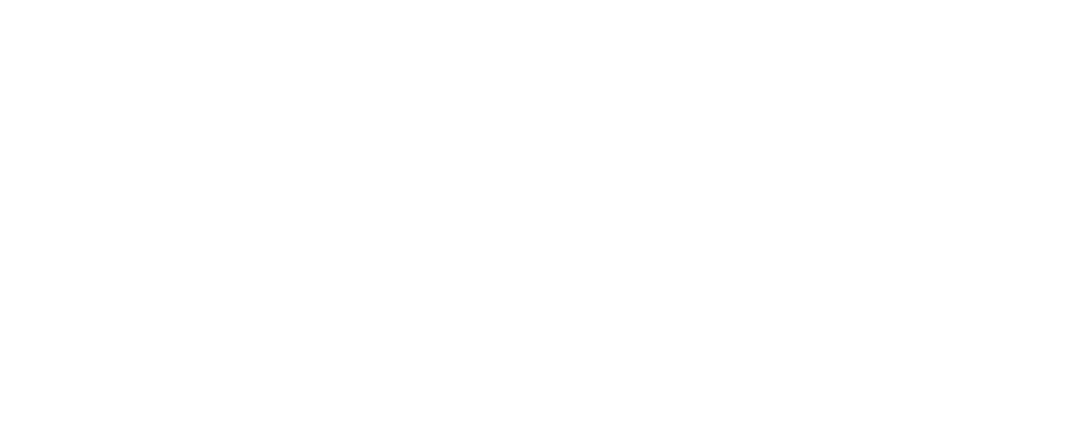
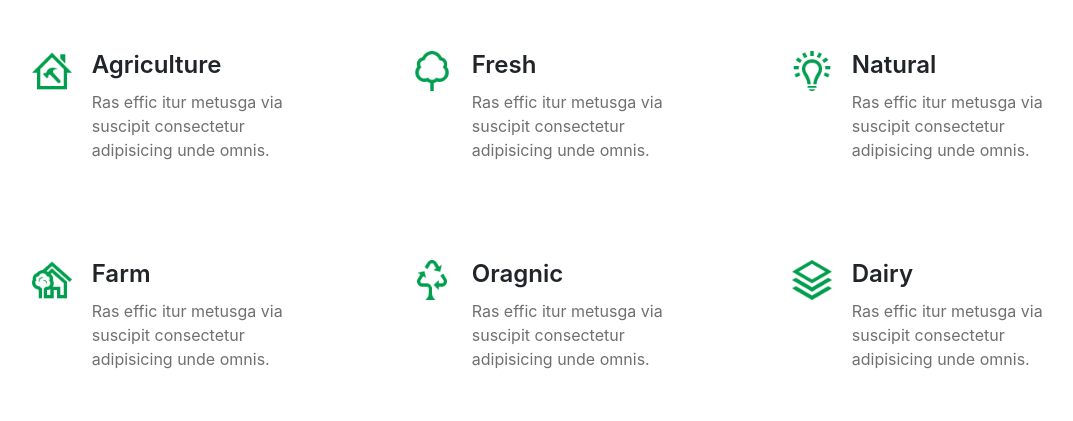
Before and after one commit to QuynhLa98/Capstone_farmstead, a plain HTML site: page index.html in a window 1280 px wide. Shown: the whole page, without its empty margins (74-1147 px from the left). Drawn offline with nearby package versions, Linux system fonts and the light colour scheme; a web font is replaced by a local one.

Commit message:
item by tin

```diff
--- a/index.html
+++ b/index.html
@@ -1,5 +1,6 @@
 <!DOCTYPE html>
 <html lang="en">
+
 <head>
   <meta charset="UTF-8" />
   <meta http-equiv="X-UA-Compatible" content="IE=edge" />
@@ -7,26 +8,24 @@
   <!-- Link fonts -->
   <link rel="preconnect" href="https://fonts.googleapis.com" />
   <link rel="preconnect" href="https://fonts.gstatic.com" crossorigin />
-    <link
-      href="https://fonts.googleapis.com/css2?family=Volkhov:wght@400;700&display=swap"
-      rel="stylesheet"
-    />
+  <link href="https://fonts.googleapis.com/css2?family=Volkhov:wght@400;700&display=swap" rel="stylesheet" />
   <link rel="preconnect" href="https://fonts.googleapis.com" />
   <link rel="preconnect" href="https://fonts.gstatic.com" crossorigin />
-    <link
-      href="https://fonts.googleapis.com/css2?family=Source+Sans+Pro:wght@200;300;400;600;700&display=swap"
-      rel="stylesheet"
-    />
+  <link href="https://fonts.googleapis.com/css2?family=Source+Sans+Pro:wght@200;300;400;600;700&display=swap"
+    rel="stylesheet" />
   <!-- Link fonts icon -->
-    <link
-      rel="stylesheet"
-      href="https://cdnjs.cloudflare.com/ajax/libs/font-awesome/6.4.0/css/all.min.css"
+  <link rel="stylesheet" href="https://cdnjs.cloudflare.com/ajax/libs/font-awesome/6.4.0/css/all.min.css"
     integrity="sha512-iecdLmaskl7CVkqkXNQ/ZH/XLlvWZOJyj7Yy7tcenmpD1ypASozpmT/E0iPtmFIB46ZmdtAc9eNBvH0H/ZpiBw=="
-      crossorigin="anonymous"
-      referrerpolicy="no-referrer"
-    />
+    crossorigin="anonymous" referrerpolicy="no-referrer" />
+  <!-- Bootstrap CSS -->
+  <link rel="stylesheet" href="https://stackpath.bootstrapcdn.com/bootstrap/4.3.1/css/bootstrap.min.css"
+    integrity="sha384-ggOyR0iXCbMQv3Xipma34MD+dH/1fQ784/j6cY/iJTQUOhcWr7x9JvoRxT2MZw1T" crossorigin="anonymous">
+
+
+  <link rel="stylesheet" href="./style/style.css">
   <title>Farmstead</title>
 </head>
+
 <body>
   <!-- Phần của Quỳnh La phụ trách -->
   <!-- Header -->
@@ -35,10 +34,96 @@
   <!-- Catalog -->
   <!-- Choose us -->
   <!-- Phần của Tín Lê phụ trách -->
-    <!-- Item -->
+  <!-- Item-->
+  <section>
+    <div class="container">
+      <div class="row">
+        <div class="col-lg-4">
+          <div class="item">
+            <div class="item-img">
+              <img src="./img/img5.png" alt="">
+            </div>
+            <div class="item-text">
+              <h4>Agriculture</h4>
+              <p>Ras effic itur metusga via suscipit consectetur adipisicing unde omnis.</p>
+            </div>
+          </div>
+        </div>
+        <div class="col-lg-4">
+          <div class="item">
+            <div class="item-img">
+              <img src="./img/img6.png" alt="">
+            </div>
+            <div class="item-text">
+              <h4>Fresh</h4>
+              <p>Ras effic itur metusga via suscipit consectetur adipisicing unde omnis.</p>
+            </div>
+          </div>
+        </div>
+
+        <div class="col-lg-4">
+          <div class="item">
+            <div class="item-img">
+              <img src="./img/img7.png" alt="">
+            </div>
+            <div class="item-text">
+              <h4>Natural</h4>
+              <p>Ras effic itur metusga via suscipit consectetur adipisicing unde omnis.</p>
+            </div>
+          </div>
+        </div>
+
+        <div class="col-lg-4">
+          <div class="item">
+            <div class="item-img">
+              <img src="./img/img8.png" alt="">
+            </div>
+            <div class="item-text">
+              <h4>Farm</h4>
+              <p>Ras effic itur metusga via suscipit consectetur adipisicing unde omnis.</p>
+            </div>
+          </div>
+        </div>
+        <div class="col-lg-4">
+          <div class="item">
+            <div class="item-img">
+              <img src="./img/img9.png" alt="">
+            </div>
+            <div class="item-text">
+              <h4>Oragnic</h4>
+              <p>Ras effic itur metusga via suscipit consectetur adipisicing unde omnis.</p>
+            </div>
+          </div>
+        </div>
+        <div class="col-lg-4">
+          <div class="item">
+            <div class="item-img">
+              <img src="./img/img10.png" alt="">
+            </div>
+            <div class="item-text">
+              <h4>Dairy</h4>
+              <p>Ras effic itur metusga via suscipit consectetur adipisicing unde omnis.</p>
+            </div>
+          </div>
+        </div>
+      </div>
+    </div>
+  </section>
   <!-- Product -->
   <!-- Costomer -->
   <!-- Footer -->
   <!-- Link src script -->
+  <!-- Optional JavaScript -->
+  <!-- jQuery first, then Popper.js, then Bootstrap JS -->
+  <script src="https://code.jquery.com/jquery-3.3.1.slim.min.js"
+    integrity="sha384-q8i/X+965DzO0rT7abK41JStQIAqVgRVzpbzo5smXKp4YfRvH+8abtTE1Pi6jizo"
+    crossorigin="anonymous"></script>
+  <script src="https://cdnjs.cloudflare.com/ajax/libs/popper.js/1.14.7/umd/popper.min.js"
+    integrity="sha384-UO2eT0CpHqdSJQ6hJty5KVphtPhzWj9WO1clHTMGa3JDZwrnQq4sF86dIHNDz0W1"
+    crossorigin="anonymous"></script>
+  <script src="https://stackpath.bootstrapcdn.com/bootstrap/4.3.1/js/bootstrap.min.js"
+    integrity="sha384-JjSmVgyd0p3pXB1rRibZUAYoIIy6OrQ6VrjIEaFf/nJGzIxFDsf4x0xIM+B07jRM"
+    crossorigin="anonymous"></script>
 </body>
+
 </html>
--- a/style/style.css
+++ b/style/style.css
@@ -4,3 +4,36 @@
   padding: 0;
   box-sizing: border-box;
 }
+.item{
+  display:flex;
+  justify-content: center;
+  padding: 30px 20px;
+  margin-top: 20px;
+  border: 1px solid white;
+}
+.item-img{
+  width: 30%;
+}
+.item-img img{
+  width: 100%;
+  height: auto;
+}
+.item-text{
+  padding: 0 20px;
+}
+.item-text h4{
+  font-weight: 600;
+}
+.item-text p{
+  color: #707070;
+  margin-top: 10px;
+}
+.item:hover{
+  border: 1px solid #eee;
+  border-radius: 10px;
+  cursor: pointer;
+
+}
+.item:hover h4{
+  color: green;
+}
```
Lines whose indentation alone changed are shown as unchanged.
